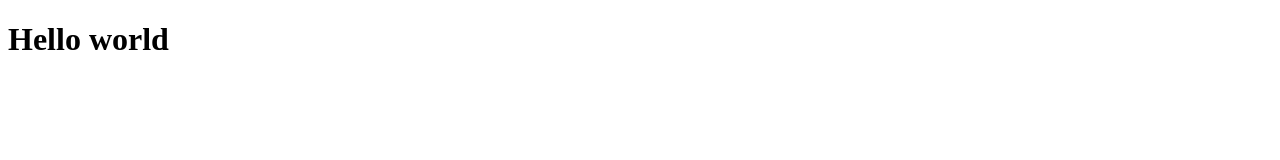
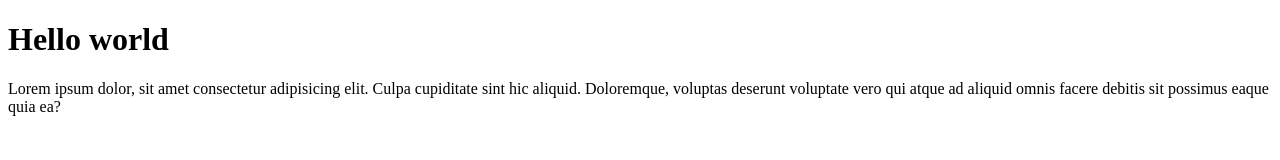
Before and after one commit to tafsir22/sync-project, a plain HTML site: page index.html in a window 1280 px wide. Drawn offline with Linux system fonts and the light colour scheme.

Commit message:
add paragraph

```diff
--- a/index.html
+++ b/index.html
@@ -7,5 +7,6 @@
 </head>
 <body>
    <h1>Hello world</h1>
+   <p>Lorem ipsum dolor, sit amet consectetur adipisicing elit. Culpa cupiditate sint hic aliquid. Doloremque, voluptas deserunt voluptate vero qui atque ad aliquid omnis facere debitis sit possimus eaque quia ea?</p>
 </body>
 </html>
```
